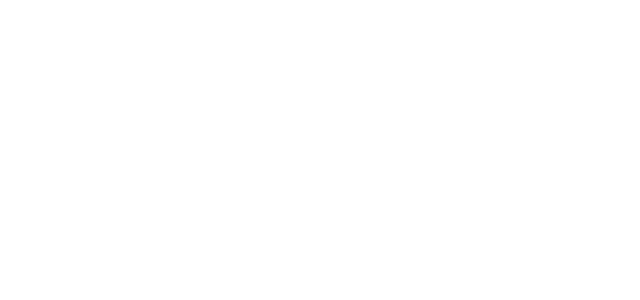
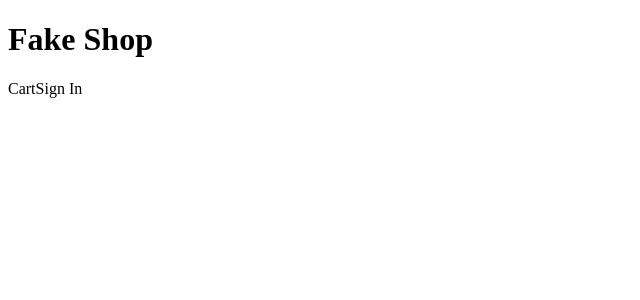
Before and after one commit to shabr4wy/E-commerce, a React (Vite) app: page / in a window 1280 px wide. Shown: the top 300 px of the page, without its empty margins (0-640 px from the left). Built offline with nearby package versions, Linux system fonts and the light colour scheme.

Commit message:
feat: use app component

```diff
--- a/src/main.jsx
+++ b/src/main.jsx
@@ -1,9 +1,10 @@
 import React from 'react'
 import ReactDOM from 'react-dom/client'
+import App from "./App"
 import './App.css'
 
 ReactDOM.createRoot(document.getElementById('root')).render(
   <React.StrictMode>
-
+    <App/>
   </React.StrictMode>
 )
```
